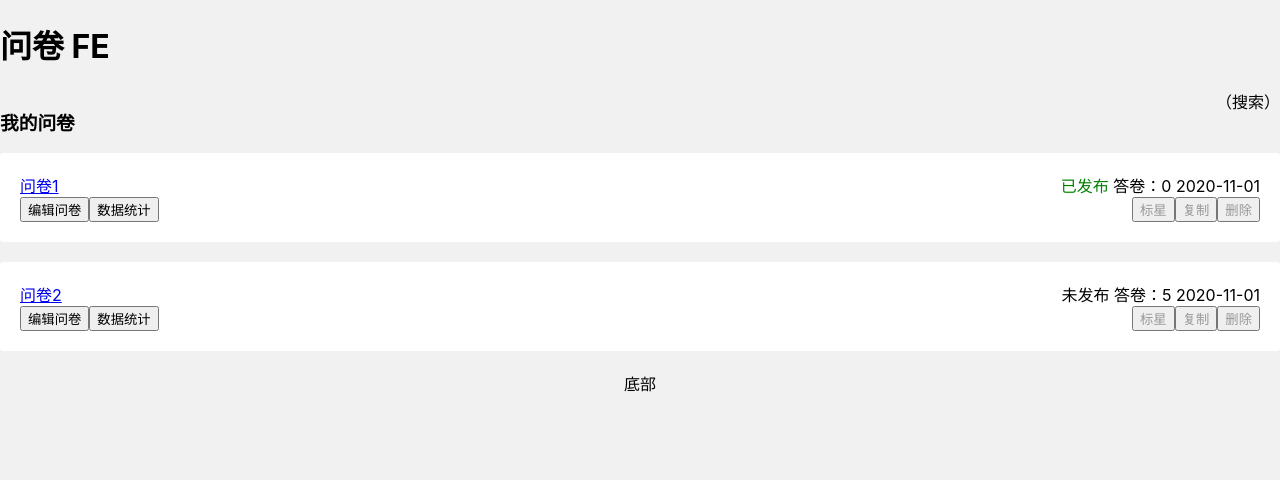
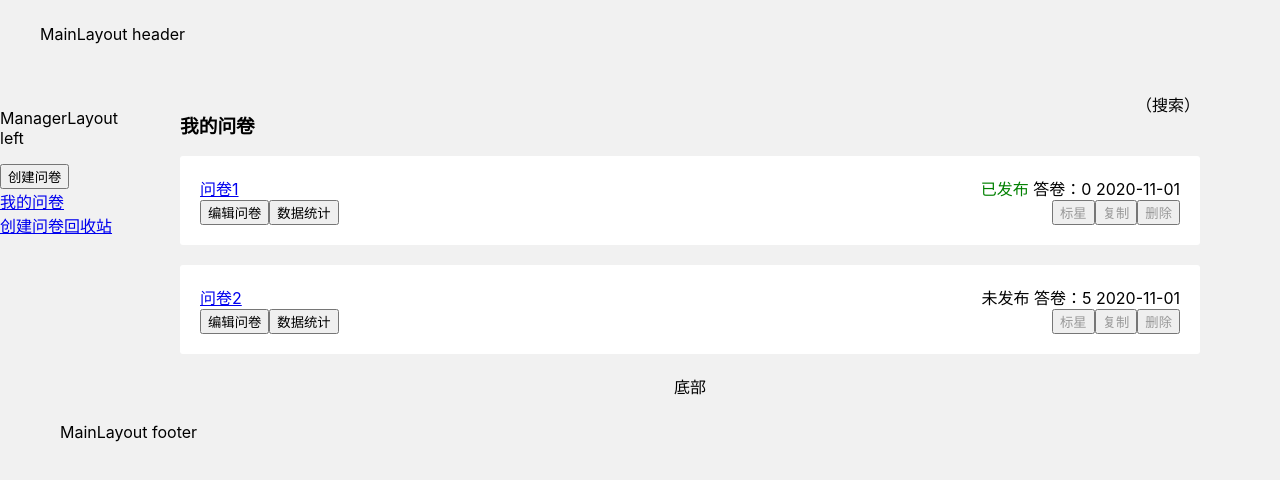
Before and after one commit to xinliceliangshi/low-re, a React (Create React App) app: page /manager/list in a window 1280 px wide. Shown: the top 480 px of the page. Built offline with nearby package versions, Linux system fonts and the light colour scheme.

Commit message:
feat: 路由

```diff
--- a/package.json
+++ b/package.json
@@ -15,6 +15,7 @@
     "eslint": "^8.53.0",
     "react": "^18.2.0",
     "react-dom": "^18.2.0",
+    "react-router-dom": "^6.18.0",
     "react-scripts": "5.0.1",
     "sass": "^1.69.5",
     "typescript": "^4.9.5",
--- a/src/App.tsx
+++ b/src/App.tsx
@@ -1,12 +1,9 @@
 import React from 'react'
-import List from '../src/pages/manager/List'
+// import List from '../src/pages/manager/List'
+import { RouterProvider } from 'react-router-dom'
+import routerConfig from './router'
 function App() {
-  return (
-    <div className="App">
-      <h1>问卷 FE</h1>
-      <List />
-    </div>
-  )
+  return <RouterProvider router={routerConfig}></RouterProvider>
 }
 
 export default App
--- /dev/null
+++ b/src/pages/Layouts/MainLayout.module.scss
@@ -0,0 +1,13 @@
+.container{
+    padding: 24px 0;
+    width: 1200px;
+    margin: 0 auto;//水平居中
+    display: flex;
+}
+.left{
+    width: 120px;
+}
+.right{
+    flex: 1;
+    margin-left: 60px;
+}
--- /dev/null
+++ b/src/pages/Layouts/MainLayouts.tsx
@@ -0,0 +1,15 @@
+import React, { FC } from 'react'
+import { Outlet } from 'react-router-dom'
+import styles from './MainLayout.module.scss'
+const MainLayouts: FC = () => {
+  return (
+    <>
+      <div className={styles.container}>MainLayout header</div>
+      <div className={styles.left}>
+        <Outlet />
+      </div>
+      <div className={styles.right}>MainLayout footer</div>
+    </>
+  )
+}
+export default MainLayouts
--- /dev/null
+++ b/src/pages/Layouts/ManagerLayout.module.scss
@@ -0,0 +1,13 @@
+.container{
+    padding: 24px 0;
+    width: 1200px;
+    margin: 0 auto;//水平居中
+    display: flex;
+}
+.left{
+    width: 120px;
+}
+.right{
+    flex: 1;
+    margin-left: 60px;
+}
--- /dev/null
+++ b/src/pages/Layouts/ManagerLayout.tsx
@@ -0,0 +1,22 @@
+import React, { FC } from 'react'
+import { Outlet } from 'react-router-dom'
+import styles from './ManagerLayout.module.scss'
+const ManagerLayout: FC = () => {
+  return (
+    <div className={styles.container}>
+      <div className={styles.left}>
+        <p>ManagerLayout left</p>
+        <button>创建问卷</button>
+        <br />
+        <a href="#">我的问卷</a>
+        <br />
+        <a href="#">创建问卷</a>
+        <a href="#">回收站</a>
+      </div>
+      <div className={styles.right}>
+        <Outlet />
+      </div>
+    </div>
+  )
+}
+export default ManagerLayout
--- /dev/null
+++ b/src/pages/Layouts/QestionLayout.tsx
@@ -0,0 +1,15 @@
+import React, { FC } from 'react'
+import { Outlet } from 'react-router-dom'
+// import styles from './Questions.module.scss'
+const QuestionLayout: FC = () => {
+  return (
+    <>
+      <div>Question header</div>
+      <div>
+        <Outlet />
+      </div>
+      <div>Question footer</div>
+    </>
+  )
+}
+export default QuestionLayout
--- /dev/null
+++ b/src/router/index.tsx
@@ -0,0 +1,47 @@
+import React from 'react'
+import { createBrowserRouter } from 'react-router-dom'
+
+import MainLayouts from '../pages/Layouts/MainLayouts'
+import ManagerLayout from '../pages/Layouts/ManagerLayout'
+import QuestionLayout from '../pages/Layouts/QestionLayout'
+import Home from '../pages/Home'
+import Login from '../pages/Login'
+import Register from '../pages/Register'
+import NotFound from '../pages/NotFound'
+import List from '../pages/manager/List'
+import Trash from '../pages/manager/Trash'
+import Star from '../pages/manager/Star'
+import Stat from '../pages/quesion/Stat'
+import Edit from '../pages/quesion/Edit'
+
+const routerConfig = createBrowserRouter([
+  {
+    path: '/',
+    element: <MainLayouts />,
+    children: [
+      { path: '/', element: <Home /> },
+      { path: '/login', element: <Login /> },
+      { path: '/register', element: <Register /> },
+      {
+        path: 'manager',
+        element: <ManagerLayout />,
+        children: [
+          { path: 'list', element: <List /> },
+          { path: 'trash', element: <Trash /> },
+          { path: 'star', element: <Star /> },
+        ],
+      },
+      { path: '/404', element: <NotFound /> },
+      { path: '*', element: <NotFound /> },
+    ],
+  },
+  {
+    path: 'question',
+    element: <QuestionLayout />,
+    children: [
+      { path: 'stat/:id', element: <Stat /> },
+      { path: 'edit/id', element: <Edit /> },
+    ],
+  },
+])
+export default routerConfig
```
Also changed, not shown: 1 other file (tests, documents, lock files or other folders).
